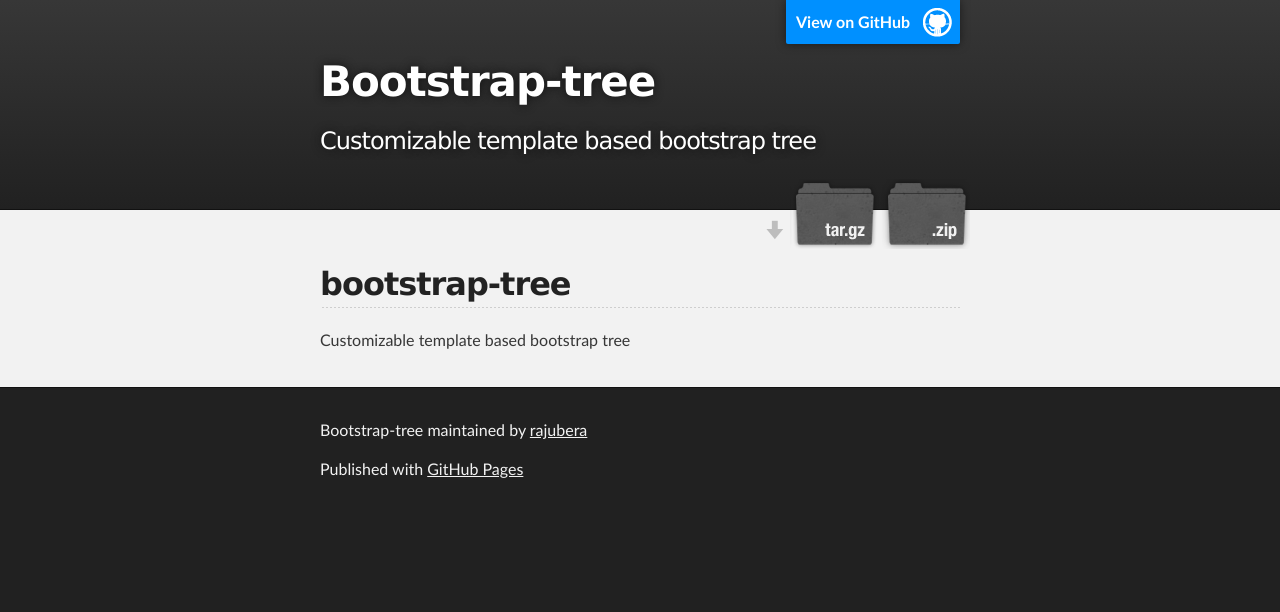
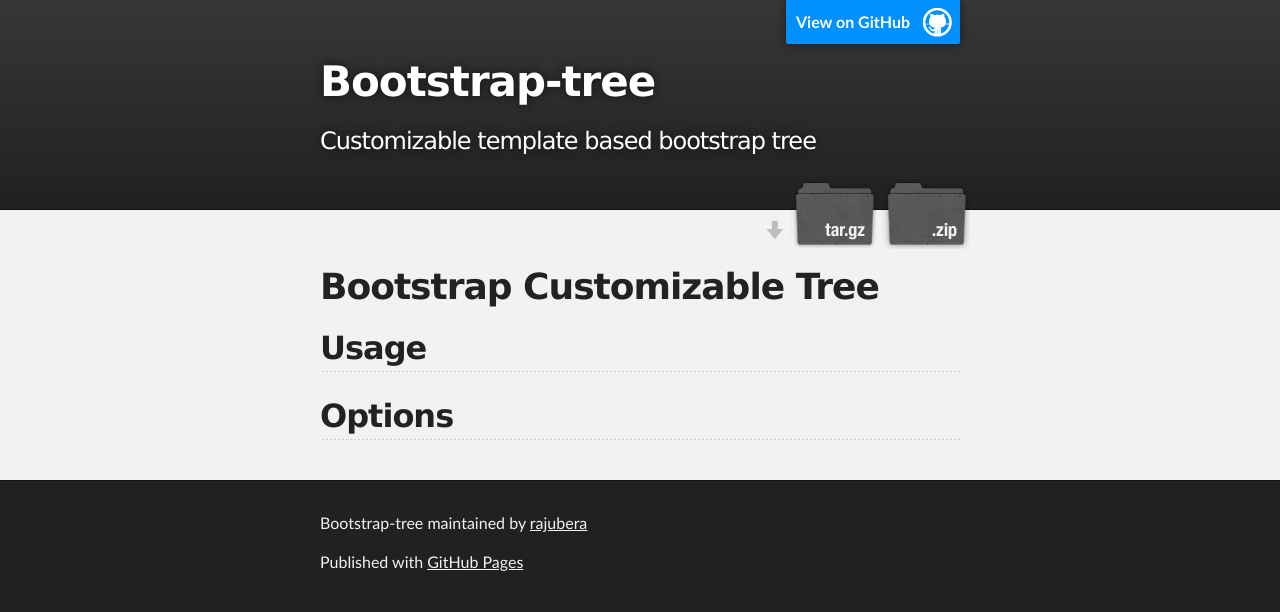
Before and after one commit to rajubera/bootstrap-tree, a plain HTML site: page index.html in a window 1280 px wide. Drawn offline with Linux system fonts and the light colour scheme.

Commit message:
Create gh-pages branch via GitHub

```diff
--- a/index.html
+++ b/index.html
@@ -31,12 +31,14 @@
     <!-- MAIN CONTENT -->
     <div id="main_content_wrap" class="outer">
       <section id="main_content" class="inner">
-        <h2>
-<a name="bootstrap-tree" class="anchor" href="#bootstrap-tree"><span class="octicon octicon-link"></span></a>bootstrap-tree</h2>
+        <h1>
+<a name="bootstrap-customizable-tree" class="anchor" href="#bootstrap-customizable-tree"><span class="octicon octicon-link"></span></a>Bootstrap Customizable Tree</h1>
 
-<h1></h1>
+<h2>
+<a name="usage" class="anchor" href="#usage"><span class="octicon octicon-link"></span></a>Usage</h2>
 
-<p>Customizable template based bootstrap tree</p>
+<h2>
+<a name="options" class="anchor" href="#options"><span class="octicon octicon-link"></span></a>Options</h2>
       </section>
     </div>
 
--- a/params.json
+++ b/params.json
@@ -1 +1 @@
-{"name":"Bootstrap-tree","tagline":"Customizable template based bootstrap tree","body":"##bootstrap-tree\r\n==============\r\n\r\nCustomizable template based bootstrap tree\r\n","google":"UA-44244270-2","note":"Don't delete this file! It's used internally to help with page regeneration."}
+{"name":"Bootstrap-tree","tagline":"Customizable template based bootstrap tree","body":"#Bootstrap Customizable Tree\r\n\r\n##Usage\r\n\r\n##Options\r\n\r\n","google":"UA-44244270-2","note":"Don't delete this file! It's used internally to help with page regeneration."}
```
